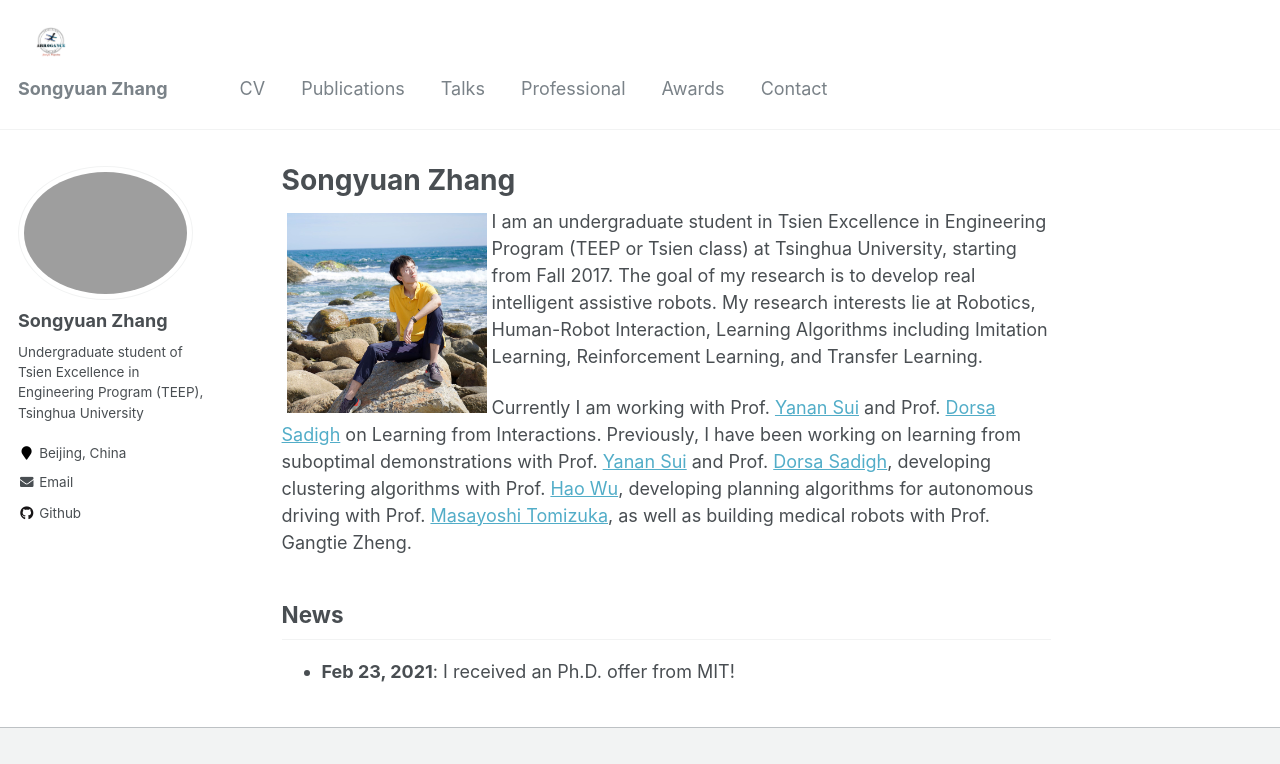
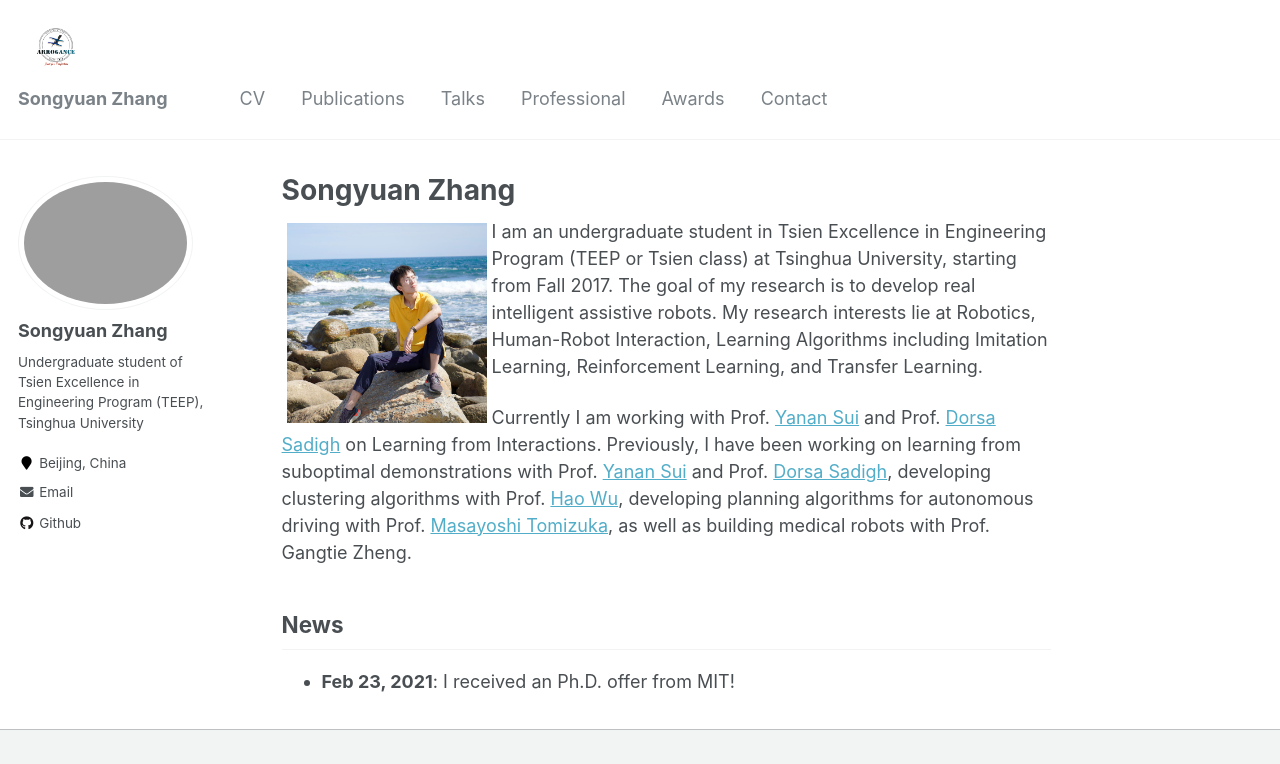
Before and after one commit to syzhang092218-source/syzhang092218-source.github.io, a Jekyll site: the page built from _pages/about.md, in a window 1280 px wide. Shown: the top 764 px of the page. Built offline with Jekyll 4.4.1, drawn with Linux system fonts in a browser that asks for light colours; grey boxes are pictures that could not be loaded.

Commit message:
update head

```diff
--- a/_includes/masthead.html
+++ b/_includes/masthead.html
@@ -4,12 +4,11 @@
 <div class="masthead">
   <div class="masthead__inner-wrap">
     <div class="masthead__menu">
-	<!--<img src="https://syzhang092218-source.github.io/files/logo.png" alt="Photo" style="width: 30px;" align="left"/>-->
       <nav id="site-nav" class="greedy-nav">
 		{% unless logo_path == empty %}
-          <a class="site-logo" href="{{ '/' | relative_url }}"><img src="{{ logo_path | relative_url }}" alt="{{ site.masthead_title | default: site.title }}" width="30"></a>
+          <a class="site-logo" href="{{ '/' | relative_url }}"><img src="{{ logo_path | relative_url }}" alt="{{ site.masthead_title | default: site.title }}" width="40"></a>
 		{% endunless %}
-        <button><div class="navicon"></div></button>
+        <!--<button><div class="navicon"></div></button>-->
         <ul class="visible-links">
           <li class="masthead__menu-item masthead__menu-item--lg"><a href="{{ base_path }}/">{{ site.title }}</a></li>
           {% for link in site.data.navigation.main %}
```
